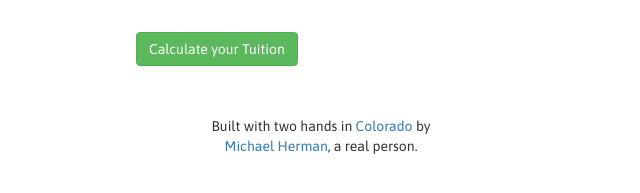
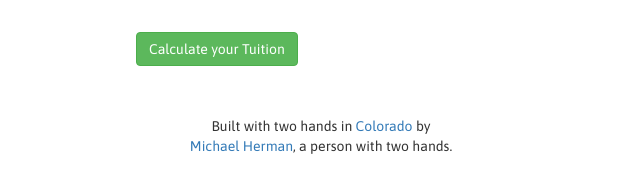
Before and after one commit to mjhea0/refactoru-refactored, a plain HTML site: page public/index.html in a window 1280 px wide. Shown: the part 385-578 px from the top of the page, without its empty margins (319-959 px from the left). Drawn offline with nearby package versions, Linux system fonts and the light colour scheme.

Commit message:
push to heroku

```diff
--- a/public/index.html
+++ b/public/index.html
@@ -82,7 +82,7 @@
 
 
     </div>
-      <p style="padding-top:50px; text-align:center;">Built with two hands in <a href="http://goo.gl/maps/O6fpf">Colorado</a> by <br><a href="http://mherman.org">Michael Herman</a>, a real person.</p>
+      <p style="padding-top:50px; text-align:center;">Built with two hands in <a href="http://goo.gl/maps/O6fpf">Colorado</a> by <br><a href="http://mherman.org">Michael Herman</a>, a person with two hands.</p>
     </div>
 
 
```
